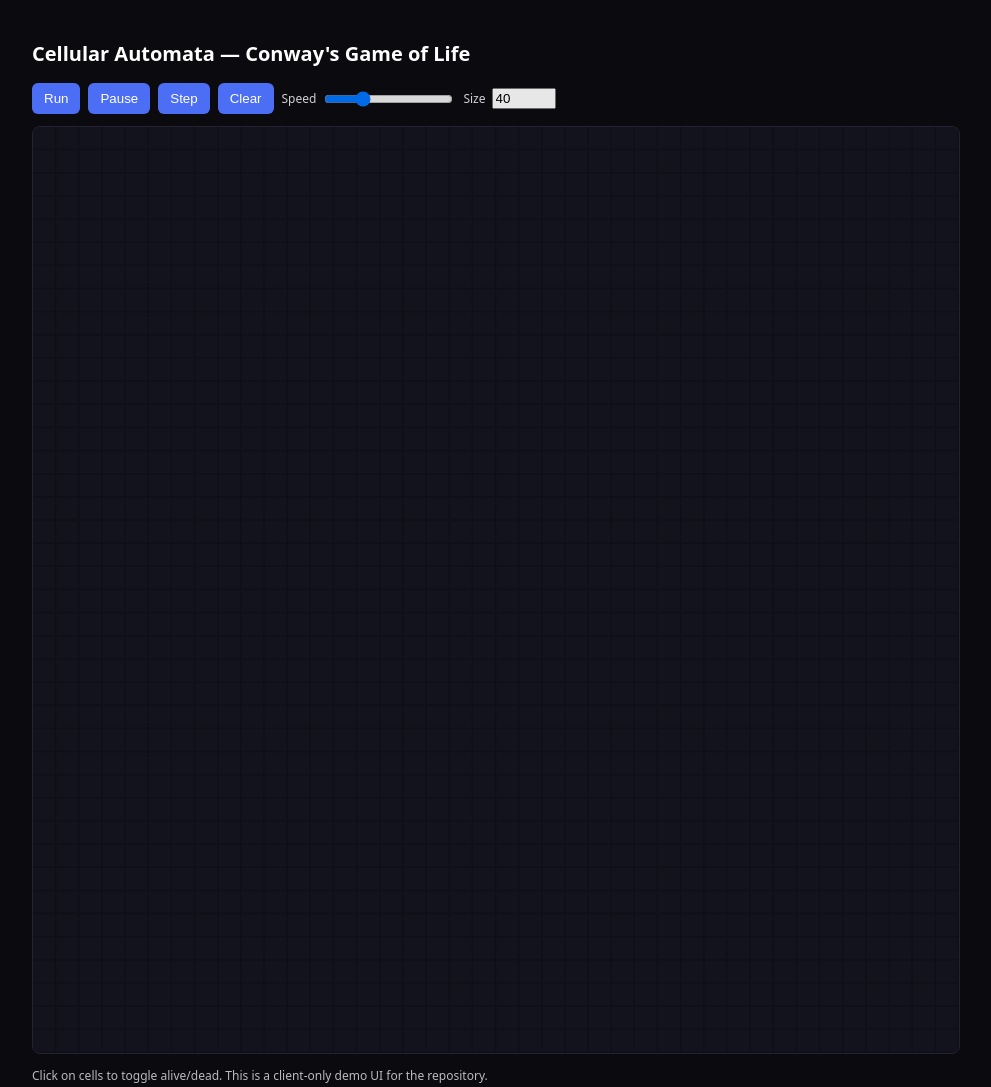
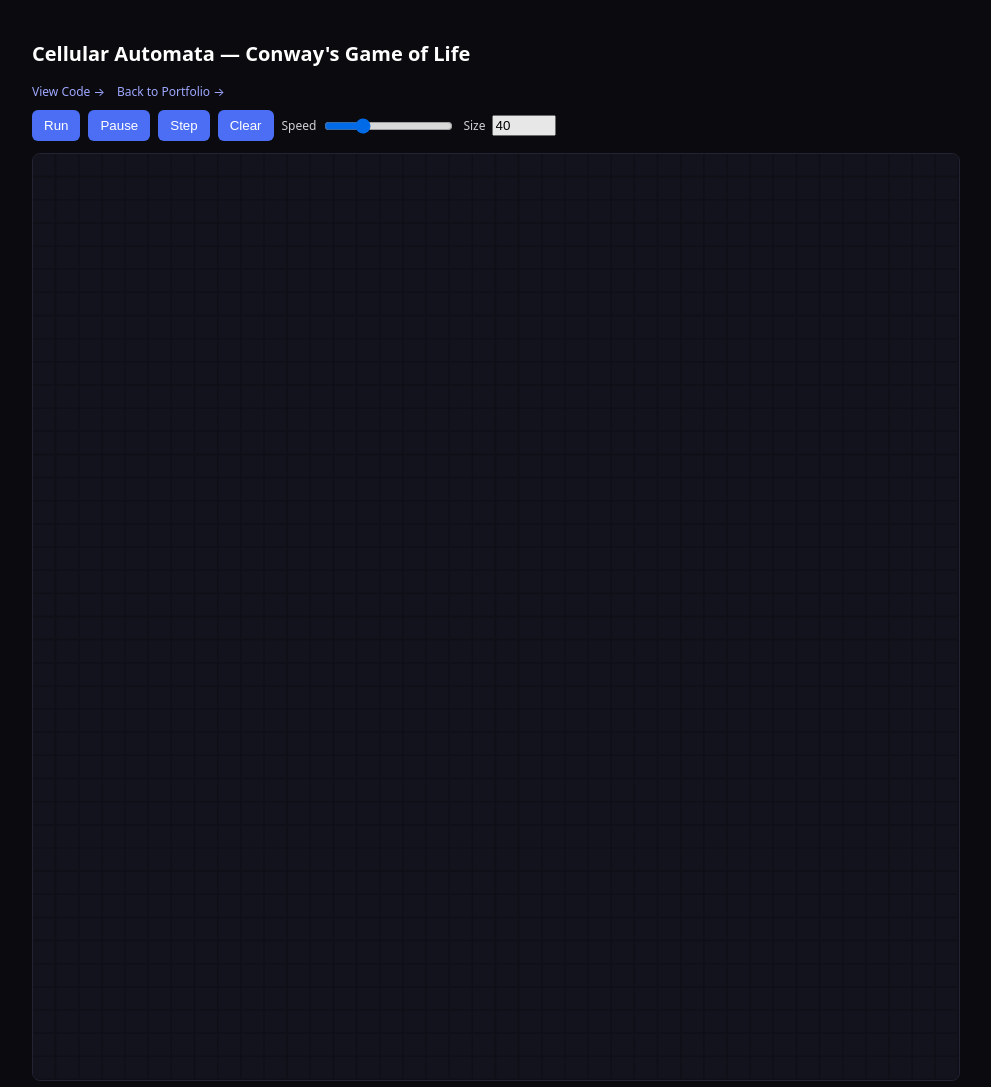
Before and after one commit to kbweeb/Cellular-Automata, a plain HTML site: page web/index.html in a window 1280 px wide. Shown: the top 1087 px of the page, without its empty margins (144-1135 px from the left). Drawn offline with Linux system fonts and the light colour scheme.

Commit message:
ui(web): add top links (View Code, Back to Portfolio) and minor styling tweaks

```diff
--- a/web/index.html
+++ b/web/index.html
@@ -9,6 +9,10 @@
   <body>
     <main class="container">
       <h1>Cellular Automata — Conway's Game of Life</h1>
+      <div class="top-links">
+        <a href="https://github.com/kbweeb/Cellular-Automata" target="_blank" rel="noopener">View Code →</a>
+        <a href="https://kbweeb.github.io/" target="_blank" rel="noopener">Back to Portfolio →</a>
+      </div>
       <div class="controls">
         <button id="runBtn">Run</button>
         <button id="pauseBtn">Pause</button>
--- a/web/style.css
+++ b/web/style.css
@@ -2,6 +2,9 @@
 body { font-family: system-ui, -apple-system, Segoe UI, Roboto, Arial, sans-serif; margin: 0; background: #0b0b0f; color: #e6e6ea; }
 .container { max-width: 960px; margin: 24px auto; padding: 16px; }
 h1 { margin: 0 0 16px; font-size: 20px; color: #fff; }
+.top-links { display: flex; gap: 12px; margin-bottom: 10px; }
+.top-links a { color: #9ea7ff; font-size: 12px; text-decoration: none; }
+.top-links a:hover { color: #b7beff; }
 .controls { display: flex; flex-wrap: wrap; gap: 8px; align-items: center; margin-bottom: 12px; }
 button { background: #4c6ef5; color: white; border: none; padding: 8px 12px; border-radius: 6px; cursor: pointer; }
 button:hover { background: #3b5bdb; }
```
